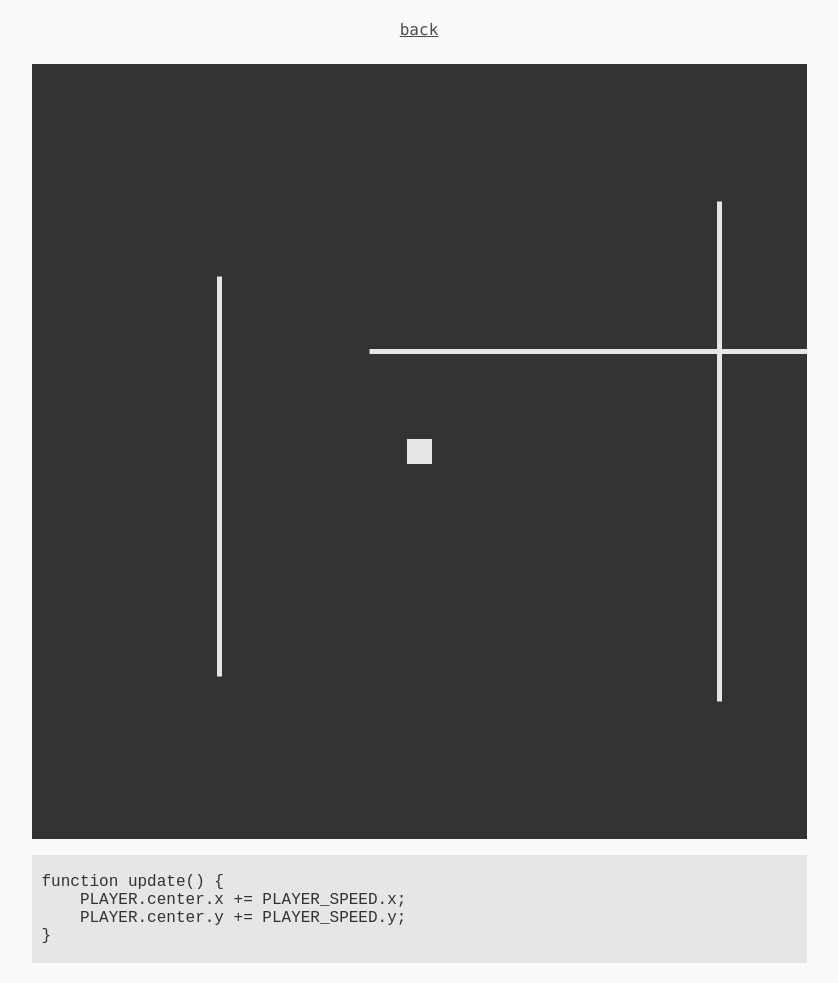
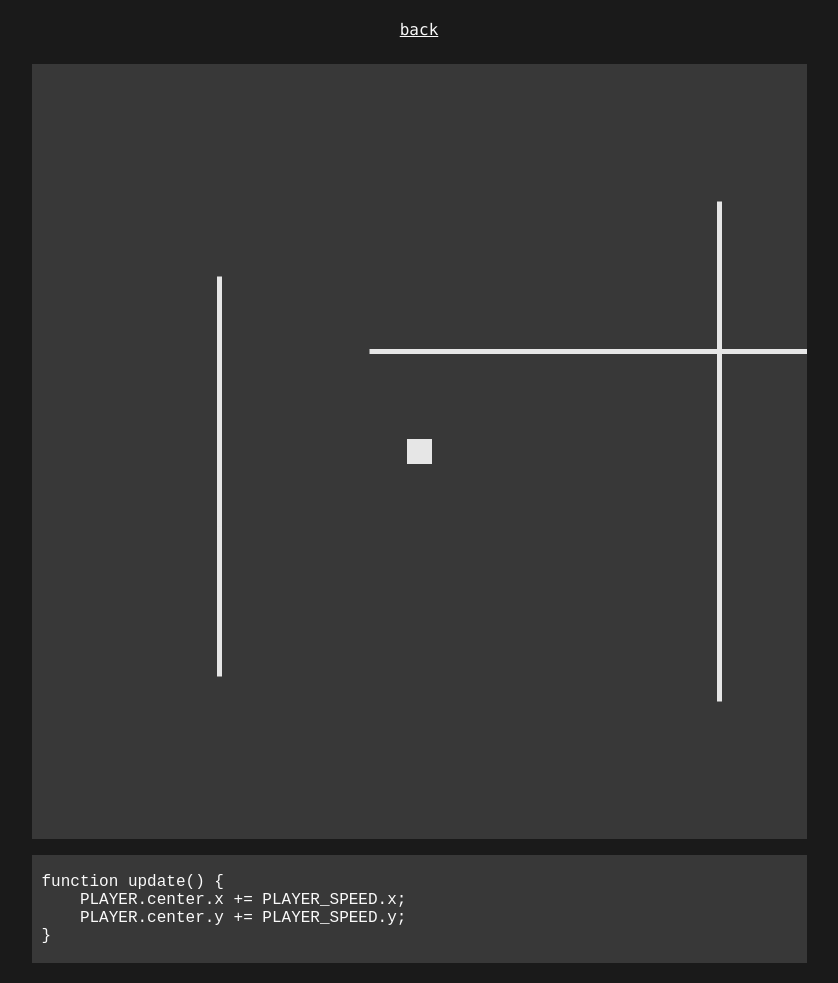
Before and after one commit to albertgoncalves/coldet, a plain HTML site: page src/00_init/index.html in a window 1280 px wide. Shown: the whole page, without its empty margins (221-1059 px from the left). Drawn offline with Linux system fonts and the light colour scheme.

Commit message:
night mode

```diff
--- a/style.css
+++ b/style.css
@@ -1,8 +1,8 @@
 body {
     margin-top: 20px;
     margin-bottom: 20px;
-    background-color: hsl(0, 0%, 98%);
-    color: hsl(0, 0%, 20%);
+    background-color: hsl(0, 0%, 10%);
+    color: hsl(0, 0%, 98%);
     font-family: "Lucida Console", Monaco, "Andale Mono", monospace;
     font-size: 16px;
     -webkit-text-size-adjust: 100%;
@@ -20,15 +20,15 @@ canvas {
     padding-right: 0;
     margin-left: auto;
     margin-right: auto;
-    background-color: hsl(0, 0%, 20%);
+    background-color: hsl(0, 0%, 22%);
 }
 
 a {
-    color: hsl(0, 0%, 30%);
+    color: hsl(0, 0%, 98%);
 }
 
 a:hover {
-    background-color: hsl(0, 0%, 95%);
+    background-color: hsl(0, 0%, 22%);
 }
 
 div.center {
@@ -41,5 +41,5 @@ div.code {
     padding-right: 10px;
     margin-left: auto;
     margin-right: auto;
-    background-color: hsl(0, 0%, 90%);
+    background-color: hsl(0, 0%, 22%);
 }
```
